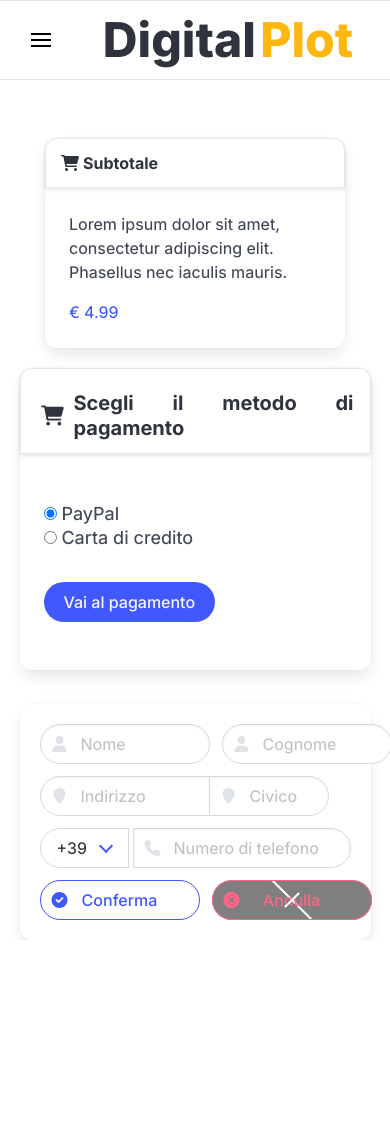
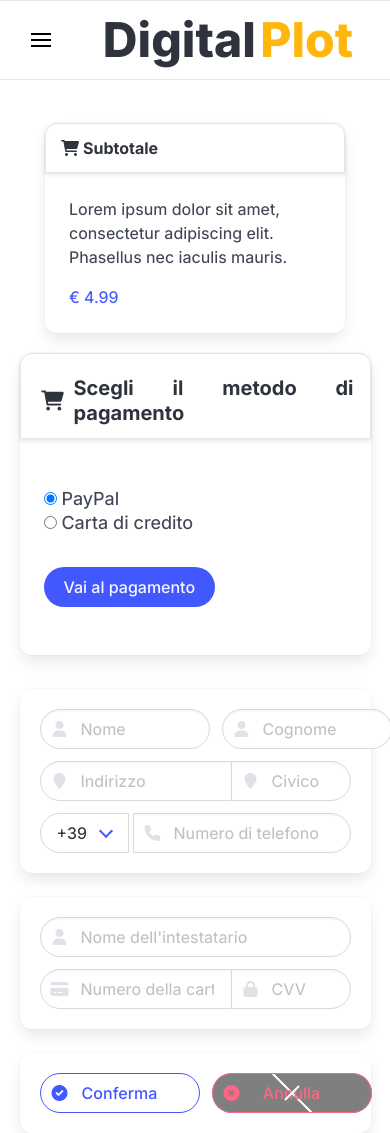
Before and after one commit to maikuITA/DigitalPlot, a PHP site: page /Progetto/Smarty/skeleton/pagamento.html in a window 390 px wide. Before the commit the page ends 940 px from the top, so only its background shows below. Run offline with PHP 8.4, Linux system fonts and the light colour scheme; some libraries are stand-ins or nearby versions.

Commit message:
Fix pagamento for mobile devices, now broken for desktop

```diff
--- a/Progetto/Smarty/skeleton/pagamento.css
+++ b/Progetto/Smarty/skeleton/pagamento.css
@@ -46,7 +46,7 @@
     margin-top: 10px;
     width: 100%;
     display: none;
-    flex-direction: row;
+    flex-direction: column;
     justify-content: space-evenly;
     transition: transform 2s, display 1.5s linear;
 }
@@ -80,6 +80,11 @@
 
 span {
     margin-right: 5px;
+}
+
+.control.has-icons-left.indirizzo {
+    width: 100%;
+    max-width: 300px;
 }
 
 @media screen and (max-width: 768px) {
@@ -160,7 +165,7 @@ span {
 
     .fatturazione {
         display: flex;
-        flex-direction: row;
+        flex-direction: column;
         align-items: center;
         max-height: 600px;
         height: 100%;
@@ -184,4 +189,9 @@ span {
         width: 100%;
         max-width: 225px;
     }
+
+    .control.has-icons-left.intestatario {
+        width: 100%;
+        max-width: 400px;
+    }
 }
--- a/Progetto/Smarty/skeleton/pagamento.html
+++ b/Progetto/Smarty/skeleton/pagamento.html
@@ -120,6 +120,32 @@
                             </span>
                         </p>
                     </div>
+                </div>
+                <div class="card gruppo">
+                    <div class="field is-grouped">
+                        <p class="control has-icons-left intestatario">
+                            <input class="input is-rounded" type="text" placeholder="Nome dell'intestatario" required>
+                            <span class="icon is-small is-left">
+                                <i class="fa fa-user" aria-hidden="true"></i>
+                            </span>
+                        </p>
+                    </div>
+                    <div class="field has-addons has-addons-centered">
+                        <p class="control has-icons-left indirizzo">
+                            <input class="input is-rounded" type="text" placeholder="Numero della carta" required>
+                            <span class="icon is-small is-left">
+                                <i class="fa fa-credit-card" aria-hidden="true"></i>
+                            </span>
+                        </p>
+                        <p class="control has-icons-left civico">
+                            <input class="input is-rounded" type="text" placeholder="CVV" required>
+                            <span class="icon is-small is-left">
+                                <i class="fa fa-lock" aria-hidden="true"></i>
+                            </span>
+                        </p>
+                    </div>
+                </div>
+                <div class="card gruppo">
                     <div class="field is-grouped">
                         <p class="control has-icons-left confirm">
                             <button class="button is-link is-rounded is-fullwidth is-outlined" type="submit">Conferma</button>
```
